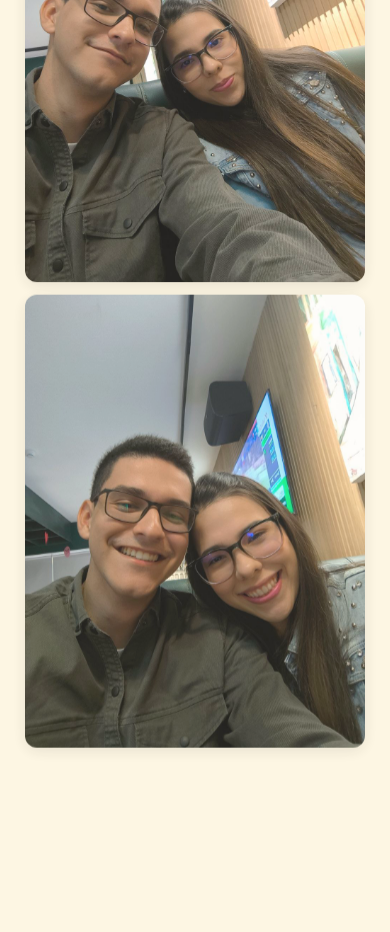
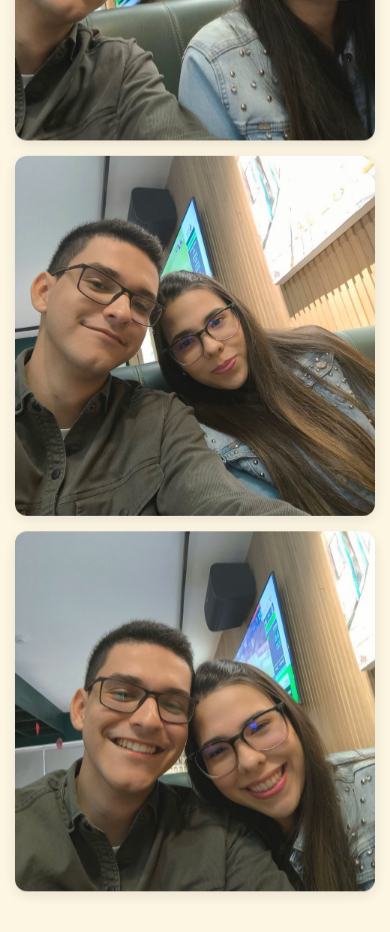
Before and after one commit to JuanM134/project-a, a Nuxt app: page / in a window 390 px wide. Shown: the top 932 px of the page. Built offline with nearby package versions, Linux system fonts and the light colour scheme.

Commit message:
Refactor animations and improve responsive styles
Adjusted animation durations and positions for letter and scroll triggers. Updated layout styles for better responsiveness and visual hierarchy.

```diff
--- a/components/EnvelopeLetter.vue
+++ b/components/EnvelopeLetter.vue
@@ -148,7 +148,7 @@ watch(isOpen, (newVal) => {
 watch(showLetterOnly, (newVal) => {
   if (newVal && process.client) {
     gsap.to(".envelope", { opacity: 0, duration: 1 });
-    gsap.to(".letter", { y: "35%", duration: 1 });
+    gsap.to(".letter", { y: "5%", duration: 1 });
     gsap.to(".content", { opacity: 1, duration: 1, delay: 0.5 });
   }
 });
@@ -166,12 +166,12 @@ onMounted(async () => {
       gsap.from(el, {
         opacity: 0,
         y: 100,
-        duration: 15,
+        duration: 12,
         ease: "power3.out",
         scrollTrigger: {
           trigger: el,
-          start: "top 70%",
-          end: "bottom 30%",
+          start: "top 80%",
+          end: "bottom 20%",
           toggleActions: "play none none reverse",
         },
         delay: i * 0.1,
@@ -202,7 +202,7 @@ onMounted(async () => {
         ease: "power3.out",
         scrollTrigger: {
           trigger: textSection,
-          start: "top 50%",
+          start: "top 60%",
           toggleActions: "play none none none",
           markers: false,
           once: true,
@@ -229,64 +229,59 @@ onMounted(async () => {
 <style scoped>
 .page-container {
   width: 100%;
-  height: fit-content;
-  display: grid;
-  grid-template-rows: 100vh 100vh auto;
-  grid-template-areas:
-    "envelope"
-    "text"
-    "gallery";
+  display: flex;
+  flex-direction: column;
+  align-items: center;
   background: #fdf6e3;
   min-height: 100vh;
-  overflow-x: hidden; /* Prevenir overflow horizontal */
+  overflow-x: hidden;
 }
 
+/* Sección del sobre - altura completa de viewport */
 .envelope-section {
-  grid-area: envelope;
   width: 100%;
+  min-height: 100vh;
+  height: 100vh;
   display: flex;
   justify-content: center;
   align-items: center;
   position: relative;
-  overflow: hidden;
-  padding: 0 20px; /* Padding lateral para móvil */
+  padding: 20px;
   box-sizing: border-box;
-  height: 0;
 }
 
+/* Sección de texto - altura completa de viewport */
+.text-section {
+  width: 100%;
+  min-height: 100vh;
+  height: 100vh;
+  display: flex;
+  justify-content: center;
+  align-items: center;
+  text-align: center;
+  padding: 40px 20px;
+  font-family: "Satisfy", cursive;
+  box-sizing: border-box;
+  background: #fdf6e3;
+}
+
+/* Sección de galería - altura automática según contenido */
 .gallery-section {
-  grid-area: gallery;
   width: 100%;
   padding: 80px 20px;
   background: #fdf6e3;
   box-sizing: border-box;
-  overflow: hidden;
-}
-
-.text-section {
-  grid-area: text;
-  display: flex;
-  justify-content: center;
-  align-items: center;
-  text-align: center;
-  padding: 80px 20px; /* Padding reducido para móvil */
-  font-family: "Satisfy", cursive;
-  box-sizing: border-box;
-  width: 100%;
-  background: #fdf6e3;
-  height: 100vh;
-  overflow: hidden;
 }
 
 .envelope-container {
   position: relative;
   width: 100%;
-  max-width: 370px; /* Ancho máximo */
+  max-width: 370px;
   height: 220px;
   cursor: pointer;
   perspective: 800px;
   user-select: none;
-  margin: 0 auto; /* Centrado */
+  margin: 0 auto;
 }
 
 .envelope {
@@ -332,18 +327,18 @@ onMounted(async () => {
   left: 0%;
   width: 100%;
   height: fit-content;
+  max-height: 400px;
   background: #fff;
   border-radius: 4px;
   z-index: 1;
   box-shadow: 0 0 10px rgba(0, 0, 0, 0.2);
   transition: transform 1s ease;
-  max-height: 80vh; /* Limitar altura máxima en móvil */
-  overflow-y: auto; /* Scroll si es necesario */
+  overflow-y: auto;
 }
 
 .letter.focused {
   z-index: 5;
-  padding-top: -50%;
+  transform: translateY(-50%);
 }
 
 .content {
@@ -373,6 +368,7 @@ onMounted(async () => {
   border-radius: 12px;
   box-shadow: 0 4px 15px rgba(0, 0, 0, 0.1);
   width: 100%;
+  aspect-ratio: 1/1;
 }
 
 .photo img {
@@ -391,7 +387,7 @@ onMounted(async () => {
   font-weight: 500;
   line-height: 1.6;
   color: #4b3b2f;
-  max-width: 100%; /* Asegurar que no exceda el ancho */
+  max-width: 100%;
   width: 100%;
   padding: 0 10px;
   box-sizing: border-box;
@@ -425,25 +421,21 @@ onMounted(async () => {
 
 /* Responsive adjustments para móvil */
 @media (max-width: 768px) {
-  .page-container {
-    grid-template-rows: 100vh 80vh auto;
-    width: 100vw;
-    overflow-x: hidden;
-  }
-
   .envelope-section {
-    padding: 0 15px;
+    min-height: 100vh;
+    height: 100vh;
+    padding: 15px;
   }
 
   .text-section {
-    padding: 40px 15px;
-    height: 80vh;
+    min-height: 100vh;
+    height: 100vh;
+    padding: 30px 15px;
   }
 
   .split-text {
     font-size: 1.5rem;
     line-height: 1.4;
-    padding: 0 5px;
   }
 
   .gallery-section {
@@ -451,9 +443,8 @@ onMounted(async () => {
   }
 
   .gallery {
-    grid-template-columns: 1fr; /* Una columna en móvil */
+    grid-template-columns: 1fr;
     gap: 15px;
-    padding: 0 10px;
   }
 
   .envelope-container {
@@ -469,7 +460,11 @@ onMounted(async () => {
   }
 
   .letter {
-    max-height: 70vh; /* Altura máxima reducida para móvil */
+    max-height: 300px;
+  }
+
+  .letter.focused {
+    transform: translateY(-30%);
   }
 }
 
@@ -489,19 +484,28 @@ onMounted(async () => {
     padding: 12px;
   }
 
-  .gallery {
-    grid-template-columns: 1fr;
-    gap: 12px;
+  .letter {
+    max-height: 280px;
   }
 }
 
-/* Prevenir scroll horizontal en todos los elementos */
-* {
-  max-width: 100%;
+/* Asegurar que no haya superposición */
+.envelope-section,
+.text-section,
+.gallery-section {
+  position: relative;
+  z-index: 1;
 }
 
-section {
-  width: 100%;
-  overflow-x: hidden;
+.envelope-section {
+  z-index: 3;
+}
+
+.text-section {
+  z-index: 2;
+}
+
+.gallery-section {
+  z-index: 1;
 }
 </style>
```
